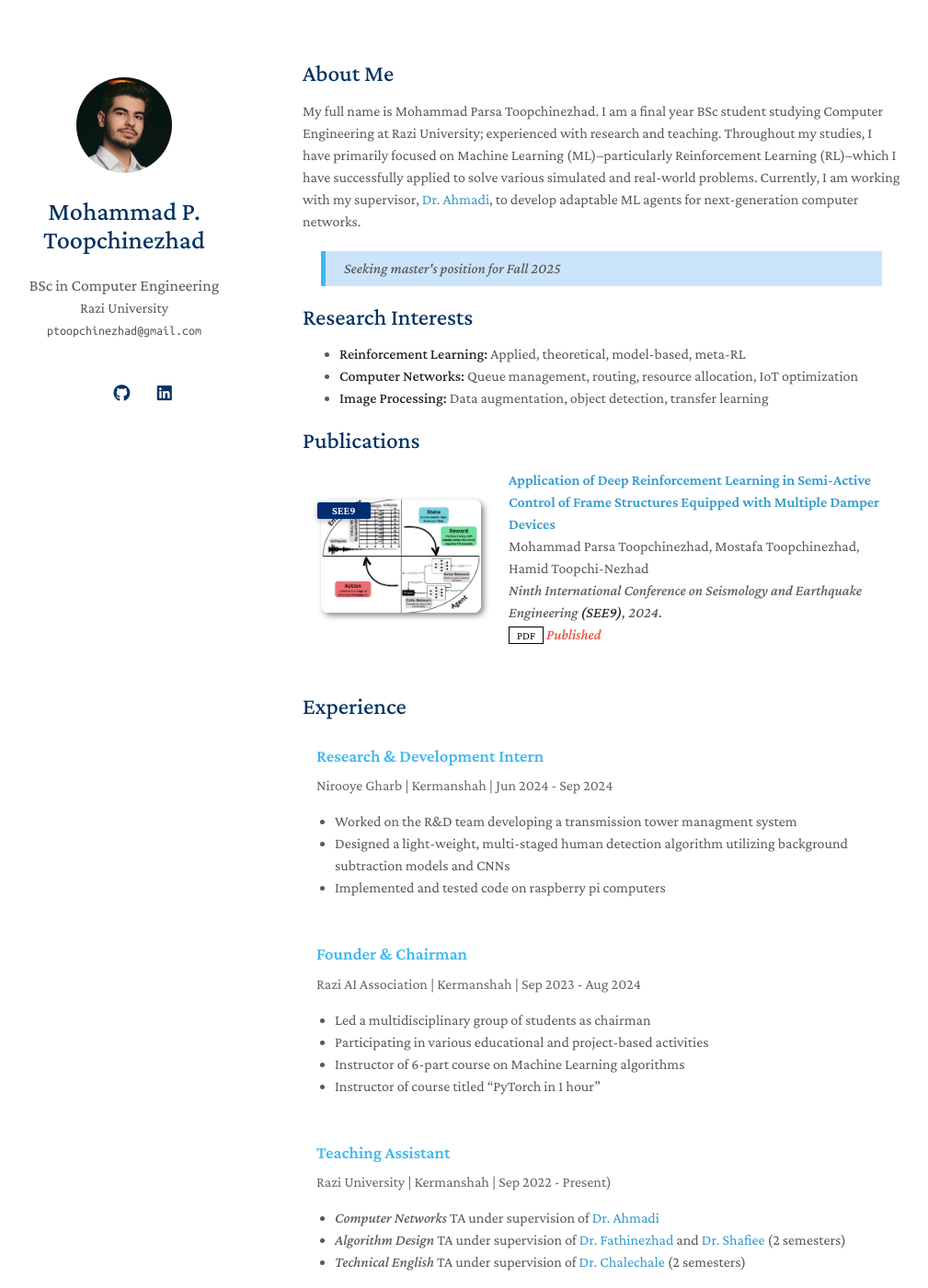
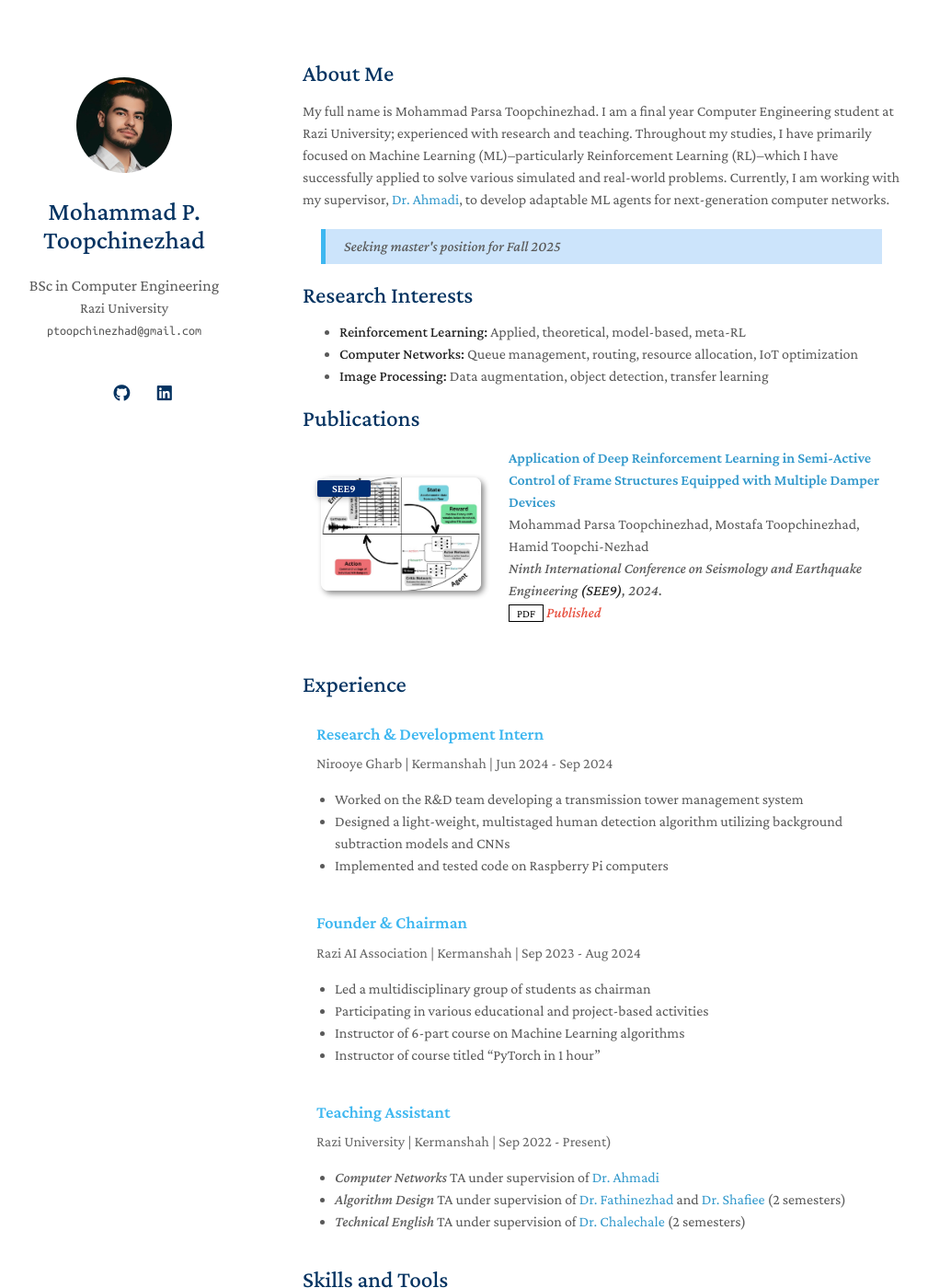
Before and after one commit to Procedurally-Generated-Human/Procedurally-Generated-Human.github.io, a Jekyll site: the page built from index.md, in a window 1280 px wide and 1400 px high. Shown: the whole window at 92% size, without its empty margins (141-1150 px from the left). Built offline with Jekyll 4.4.1, drawn with Linux system fonts in a browser that asks for light colours; a style sheet for code colours, icons or effects is not loaded; our own code applies the rules of GitHub Pages for plain Markdown files; some of the changed text lies outside the part shown.

Commit message:
Update index.md

```diff
--- a/index.md
+++ b/index.md
@@ -4,7 +4,7 @@ layout: homepage
 
 ## About Me
 
-My full name is Mohammad Parsa Toopchinezhad. I am a final year BSc student studying Computer Engineering at Razi University; experienced with research and teaching. Throughout my studies, I have primarily focused on Machine Learning (ML)--particularly Reinforcement Learning (RL)--which I have successfully applied to solve various simulated and real-world problems. Currently, I am working with my supervisor, [Dr. Ahmadi](https://scholar.google.com/citations?user=nLI3EwoAAAAJ&hl=en), to develop adaptable ML agents for next-generation computer networks.
+My full name is Mohammad Parsa Toopchinezhad. I am a final year Computer Engineering student at Razi University; experienced with research and teaching. Throughout my studies, I have primarily focused on Machine Learning (ML)--particularly Reinforcement Learning (RL)--which I have successfully applied to solve various simulated and real-world problems. Currently, I am working with my supervisor, [Dr. Ahmadi](https://scholar.google.com/citations?user=nLI3EwoAAAAJ&hl=en), to develop adaptable ML agents for next-generation computer networks.
 
 <div style="background-color:rgba(1, 121, 236, 0.2); border-left:5px solid #3eb7f0; margin:20px; padding:7px 10px 7px 20px; font-style:italic;">
 
@@ -33,9 +33,9 @@ Seeking master's position for Fall 2025
     </h3>
     <p style="color: #666; margin-bottom: 15px; margin-top: -10px">Nirooye Gharb | Kermanshah | Jun 2024 - Sep 2024</p>
     <ul style="list-style-type: disc; padding-left: 20px;">
-        <li>Worked on the R&D team developing a transmission tower managment system </li>
-        <li>Designed a light-weight, multi-staged human detection algorithm utilizing background subtraction models and CNNs</li>
-        <li>Implemented and tested code on raspberry pi computers</li>
+        <li>Worked on the R&D team developing a transmission tower management system </li>
+        <li>Designed a light-weight, multistaged human detection algorithm utilizing background subtraction models and CNNs</li>
+        <li>Implemented and tested code on Raspberry Pi computers</li>
     </ul>
 </div>
 
@@ -45,7 +45,7 @@ Seeking master's position for Fall 2025
     padding: 15px;
     background-color:transparent;
 ">
-    <h3 style="color: #3eb7f0; margin-top: 0;">
+    <h3 style="color: #3eb7f0; margin-top: -10px;">
         Founder & Chairman
     </h3>
     <p style="color: #666; margin-bottom: 15px; margin-top: -10px">Razi AI Association | Kermanshah | Sep 2023 - Aug 2024</p>
@@ -62,7 +62,7 @@ Seeking master's position for Fall 2025
     padding: 15px;
     background-color:transparent;
 ">
-    <h3 style="color: #3eb7f0; margin-top: 0;">
+    <h3 style="color: #3eb7f0; margin-top: -10px;">
         Teaching Assistant
     </h3>
     <p style="color: #666; margin-bottom: 15px; margin-top: -10px">Razi University | Kermanshah | Sep 2022 - Present)</p>
@@ -74,9 +74,10 @@ Seeking master's position for Fall 2025
 </div>
 
 
+
 ## Skills and Tools
 
-- **Data Science:** PyTorch, Tensorflow, Scikit-learn, Matplotlib, Pandas, Numpy
-- **Web Development:** Django, Flask, ASP.NET, HTML, CSS, Javascript
+- **Data Science:** PyTorch, TensorFlow, Scikit-learn, Matplotlib, Pandas, NumPy
+- **Web Development:** Django, Flask, ASP.NET, HTML, CSS, JavaScript
 - **Misc.** CUDA, Verilog, LaTeX
 - **General:** Git, Linux, Research, Presentation
```
